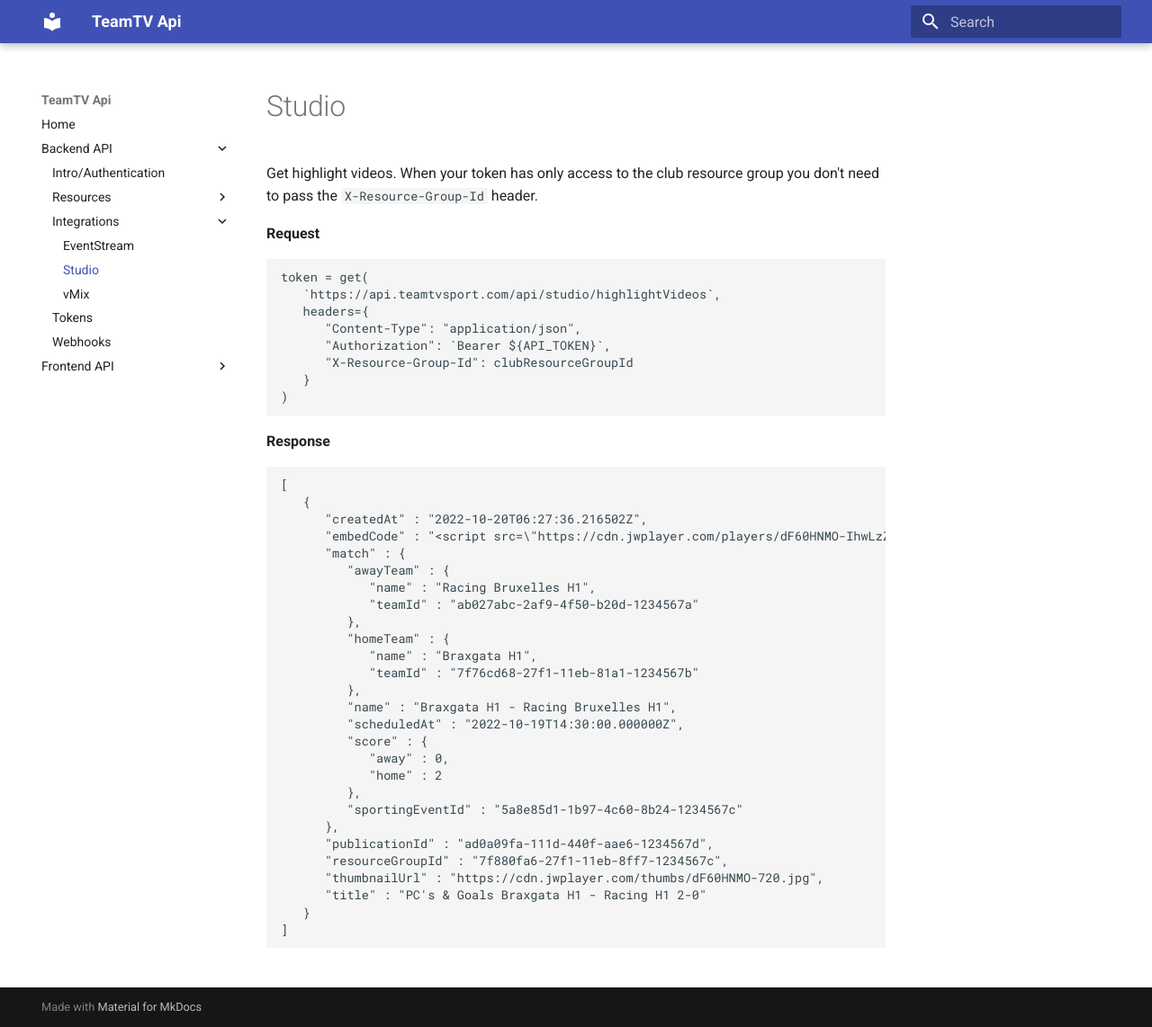
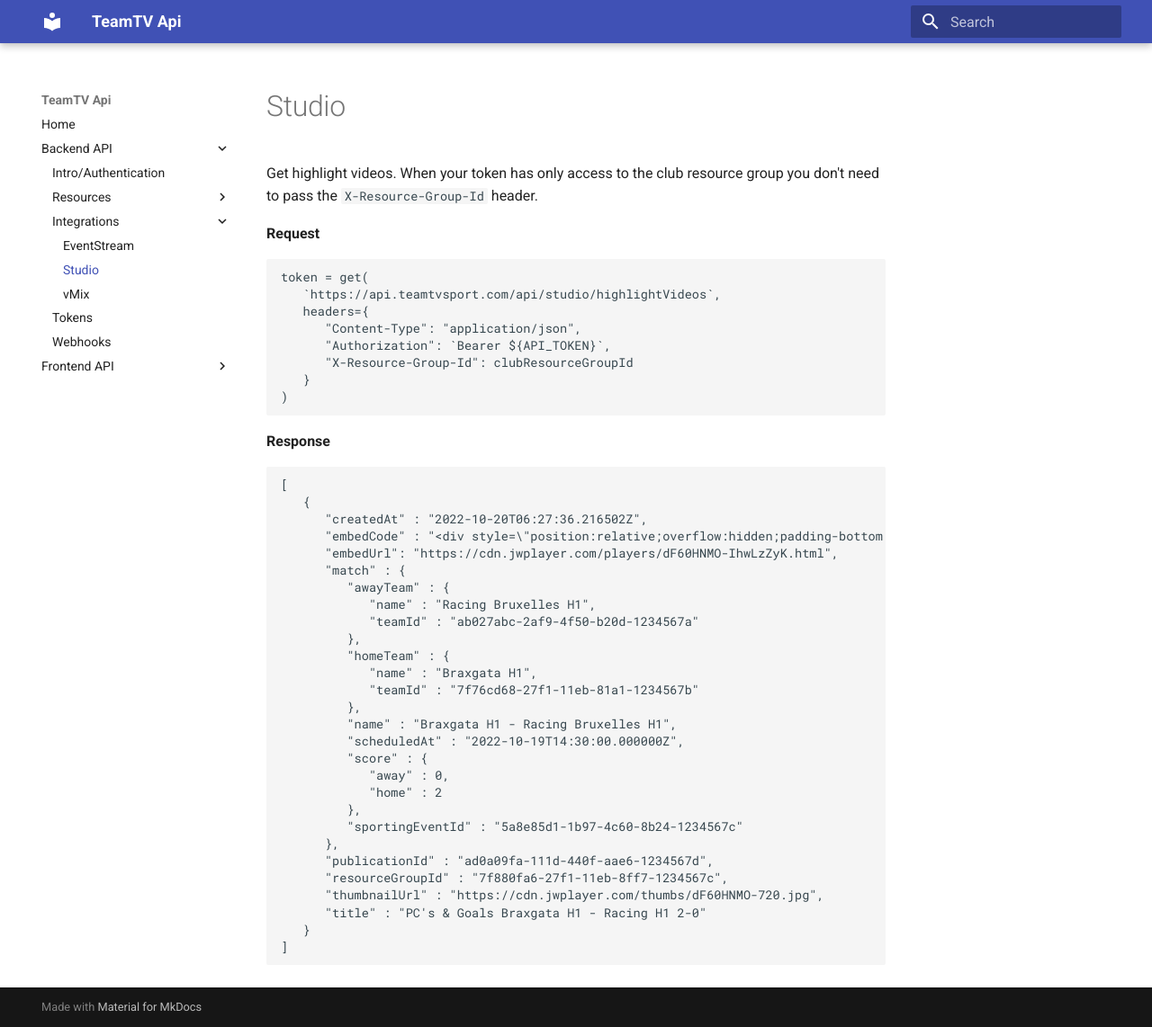
Before and after one commit to teamtv/teamtv-api-documentation, an MkDocs documentation site: the page built from docs/backend_api/studio.md, in a window 1280 px wide and 1142 px high. Shown: the whole window at 90% size. Built offline with MkDocs 1.6.1 and Material for MkDocs 9.7.7, drawn with Linux system fonts in a browser that asks for light colours.

Commit message:
Update Studio embed

````diff
--- a/docs/backend_api/studio.md
+++ b/docs/backend_api/studio.md
@@ -15,12 +15,15 @@ token = get(
 )
 ```
 
+
+
 **Response**
 ```json
 [
    {
       "createdAt" : "2022-10-20T06:27:36.216502Z",
-      "embedCode" : "<script src=\"https://cdn.jwplayer.com/players/dF60HNMO-IhwLzZyK.js\"></script>",
+      "embedCode" : "<div style=\"position:relative;overflow:hidden;padding-bottom:56.25%\"><iframe src=\"https://cdn.jwplayer.com/players/dF60HNMO-IhwLzZyK.html\" width=\"100%\" height=\"100%\" frameborder=\"0\" scrolling=\"auto\" title=\"Goal\" style=\"position:absolute;\" allowfullscreen></iframe></div>",
+      "embedUrl": "https://cdn.jwplayer.com/players/dF60HNMO-IhwLzZyK.html",
       "match" : {
          "awayTeam" : {
             "name" : "Racing Bruxelles H1",
````
